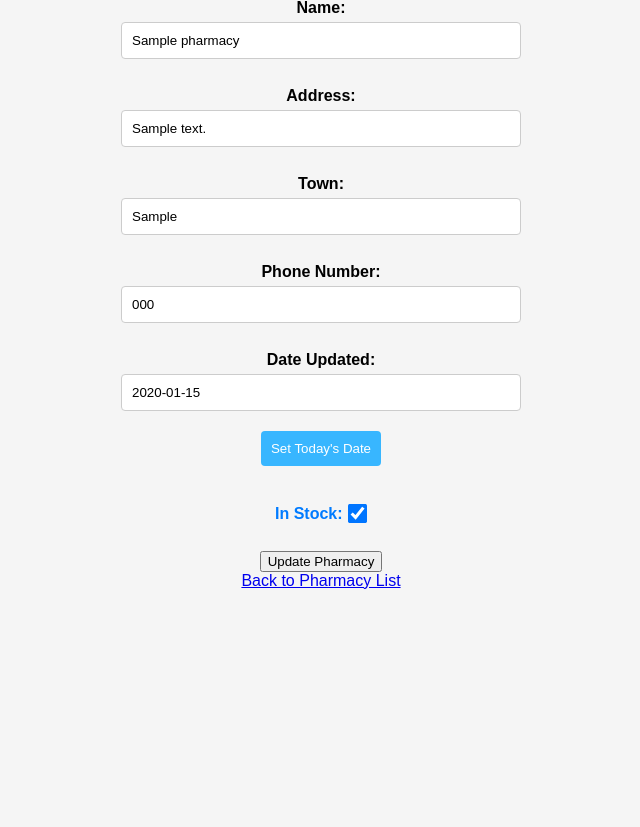
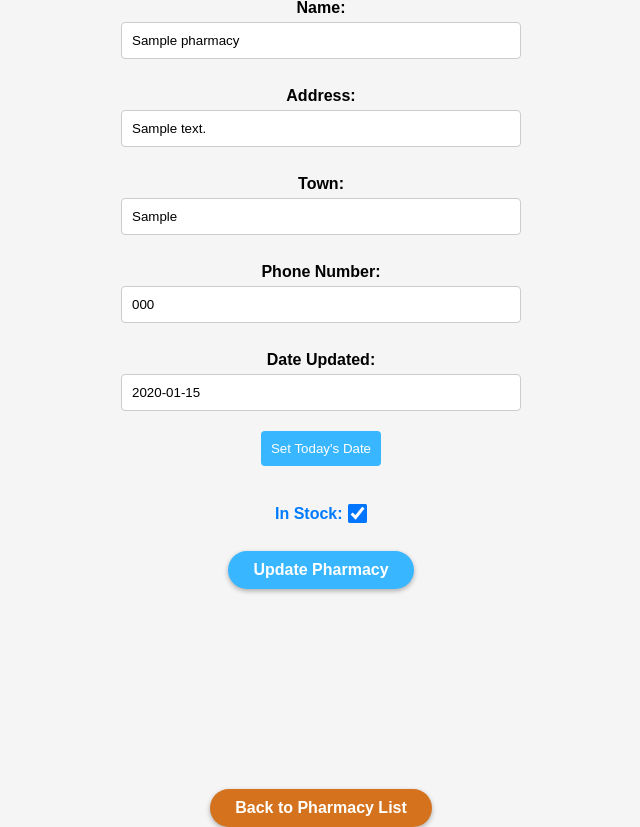
Before and after one commit to Janinenw/PharmaSee, a Node server app: page /pharmacy/600000000000000000000001/edit in a window 1280 px wide. Shown: the part 81-908 px from the top of the page, without its empty margins (319-959 px from the left). Before the commit the page ends 670 px from the top, so only its background shows below. Run offline with Node 20, Linux system fonts and the light colour scheme; tables that the repository leaves empty hold one stand-in row (values such as "Sample post"); some libraries are stand-ins or nearby versions.

Commit message:
final touches

```diff
--- a/public/css/style.css
+++ b/public/css/style.css
@@ -398,3 +402,48 @@ new */
   background-color: #e9ad61;
   transform: scale(1.1);
 }
+
+
+#backBtnEdit {
+  display: inline-block;
+  padding: 10px 25px;
+  border: none;
+  border-radius: 50px;
+  background-color: #d4721d;
+  color: white;
+  font-weight: bold;
+  font-size: 1rem;
+  cursor: pointer;
+  text-decoration: none;
+  box-shadow: 0 2px 5px #0000004d;
+  transition: transform 0.3s ease-in-out;
+  margin-top: 200px;
+
+}
+
+#backBtnEdit:hover {
+  background-color: #e9ad61;
+  transform: scale(1.1);
+}
+
+
+input[type="submit"] {
+  display: inline-block;
+  padding: 10px 25px;
+  border: none;
+  border-radius: 50px;
+  background-color: #38b6ff;
+  color: white;
+  font-weight: bold;
+  font-size: 1rem;
+  cursor: pointer;
+  text-decoration: none;
+  box-shadow: 0 2px 5px #0000004d;
+  transition: transform 0.3s ease-in-out;
+
+}
+
+input[type="submit"]:hover {
+  background-color: #87ebfd;
+
+}
--- a/views/edit.ejs
+++ b/views/edit.ejs
@@ -29,7 +29,11 @@
 
 	  <input type="submit" value="Update Pharmacy">
 	</form>
-	<a href="/pharmacy/">Back to Pharmacy List</a>
+
+	<form action="/pharmacy/">
+		<button type="submit" id="backBtnEdit">Back to Pharmacy List</button>
+	  </form>
+
 <script>
  const setToday = () => {
   const today = new Date();
--- a/views/homepage.ejs
+++ b/views/homepage.ejs
@@ -33,8 +33,8 @@
         <li>Look through pharmacies organized by town</li>
         <li>See Adderall stock status</li>
         <li>Click on a pharmacy to see its address and phone number</li>
-        <li>Add a pharmacy to the list</li>
-        <li>Update a pharmacy's stock status</li>
+        <li>Add a pharmacy to the list by pressing "add" and filling out a quick form</li>
+        <li>Update a pharmacy's stock status by pressing "edit"</li>
       </ul>
       <p>
         Help us help others! If you have any information about a pharmacy's Adderall supply, update the list!
```
Also changed, not shown: other parts of public/css/style.css (+16 -12 lines).
